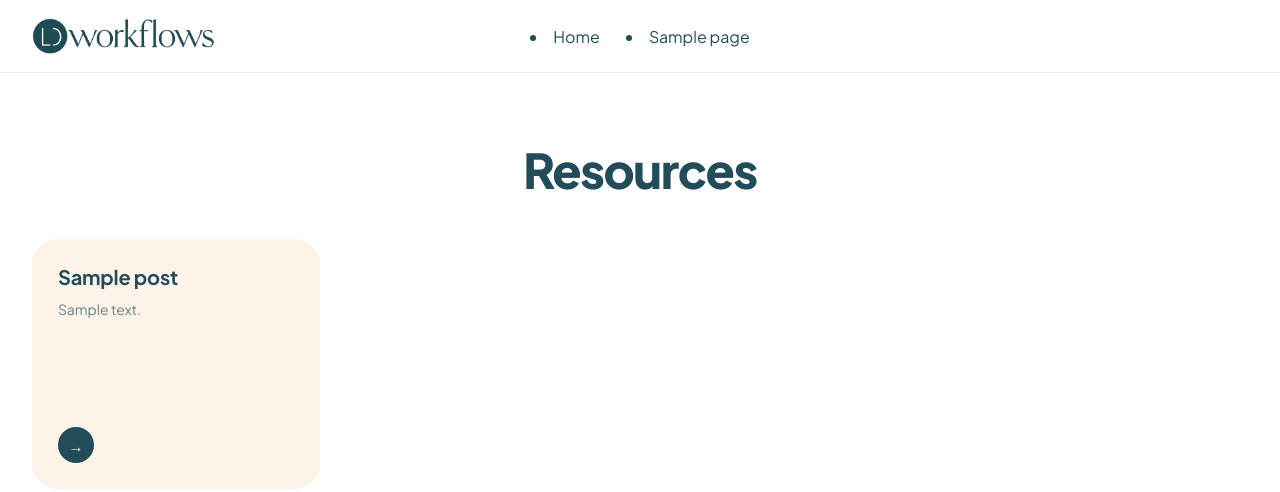
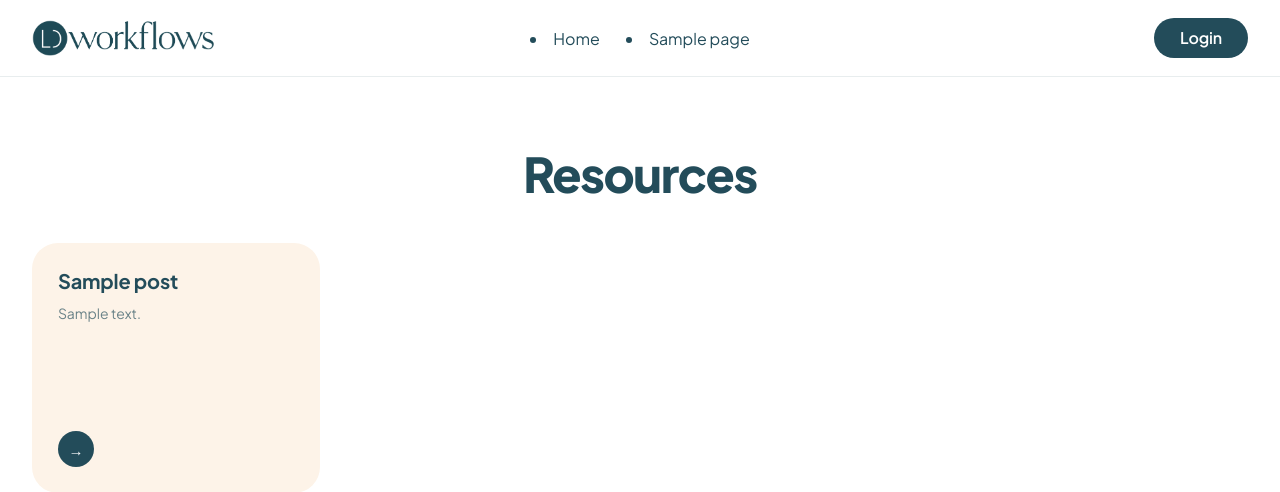
Before and after one commit to rezaulAqb/ldworkflows, a WordPress theme: template wp-content/themes/ldworkflows/index.php in a window 1280 px wide. Shown: the top 492 px of the page. Run offline with PHP 8.4 and a stand-in for WordPress, Linux system fonts and the light colour scheme; the site name, menu and one post (Sample post) are stand-ins, and other content is empty.

Commit message:
Link the header Login and pricing plan buttons
Add a Login button to the theme header pointing at the LightDegree login
page, and give the release mockup's Login the same URL. Plan buttons now
seed real URLs (TidyCal for free trials, the signup form for sales) and
open off-site links in a new tab.

Co-Authored-By: Claude Opus 5.5 <noreply@anthropic.com>

```diff
--- a/release/final-all.html
+++ b/release/final-all.html
@@ -57,7 +57,7 @@
         <svg viewBox="0 0 24 24" width="19" height="19" fill="none" stroke="currentColor" stroke-width="2.2" stroke-linecap="round" style="display: block"><path d="M4 7h16"></path><path d="M4 12h16"></path><path d="M4 17h16"></path></svg>
       </button>
     <div class="ldw-nav-cta" style="display: flex; gap: 14px; align-items: center; flex: none">
-      <a href="#" style="background: #234C5A; color: #FFFFFF; font-size: 15.5px; font-weight: 700; padding: 12px 26px; border-radius: 999px; display: inline-block" style-hover="background: #234C5A; color: #FFFFFF">Login</a>
+      <a href="https://my.lightdegree.com/login/" target="_blank" rel="noopener" style="background: #234C5A; color: #FFFFFF; font-size: 15.5px; font-weight: 700; padding: 12px 26px; border-radius: 999px; display: inline-block" style-hover="background: #234C5A; color: #FFFFFF">Login</a>
     </div>
   </div>
   <div class="ldw-nav-mobile" data-open="{{ navMobile.open }}" style="display: none; border-top: 1px solid rgba(35,76,90,0.1); background: #FFFFFF">
--- a/wp-content/themes/ldworkflows/assets/css/theme-components.css
+++ b/wp-content/themes/ldworkflows/assets/css/theme-components.css
@@ -24,6 +24,9 @@
 .ldw-dropdown-link { display: block; padding: 11px 14px; border-radius: 10px; font-size: 15px; font-weight: 600; color: #234C5A; }
 .ldw-dropdown-link:hover { background: rgba(35,76,90,0.06); }
 .ldw-nav-toggle { display: none; align-items: center; justify-content: center; width: 42px; height: 42px; border-radius: 12px; border: 1px solid rgba(35,76,90,0.1); background: #FFFFFF; cursor: pointer; padding: 0; color: #234C5A; }
+.ldw-nav-cta { display: flex; gap: 14px; align-items: center; align-self: center; justify-self: end; flex: none; }
+.ldw-nav-login { display: inline-flex; align-items: center; background: #234C5A; color: #FFFFFF; font-family: 'Plus Jakarta Sans', sans-serif; font-size: 16px; font-weight: 600; letter-spacing: -0.01em; line-height: 1; padding: 12px 26px; border-radius: 999px; }
+.ldw-nav-login:hover { color: #FFFFFF; opacity: 0.9; }
 .ldw-nav-mobile { display: none; border-top: 1px solid rgba(35,76,90,0.1); background: #FFFFFF; }
 .ldw-nav-mobile.is-open { display: block; }
 .ldw-nav-mobile-inner { max-width: 1240px; margin: 0 auto; padding: 22px 32px 30px; }
--- a/wp-content/themes/ldworkflows/header.php
+++ b/wp-content/themes/ldworkflows/header.php
@@ -37,6 +37,10 @@
     <button type="button" class="ldw-nav-toggle" aria-label="Menu" aria-expanded="false">
       <svg viewBox="0 0 24 24" width="19" height="19" fill="none" stroke="currentColor" stroke-width="2.2" stroke-linecap="round" style="display:block"><path d="M4 7h16"></path><path d="M4 12h16"></path><path d="M4 17h16"></path></svg>
     </button>
+
+    <div class="ldw-nav-cta">
+      <a href="https://my.lightdegree.com/login/" class="ldw-nav-login" target="_blank" rel="noopener">Login</a>
+    </div>
   </div>
 
   <div class="ldw-nav-mobile">
--- a/wp-content/themes/ldworkflows/inc/seed-content.php
+++ b/wp-content/themes/ldworkflows/inc/seed-content.php
@@ -479,7 +479,7 @@ function ldw_seed_pricing_page() {
 				'price_monthly' => '£130',
 				'price_annual'  => '£108',
 				'cta_text'      => 'Start free trial',
-				'cta_url'       => '#',
+				'cta_url'       => 'https://tidycal.com/m4elyl1/30-minute-meeting',
 				'featured'      => false,
 				'features'      => "Shopify sync: orders, refunds, products\nAutomated invoicing\nInventory management\nMTD VAT filing to HMRC\nCore accounting & P&L\nUp to 500 orders / month\n3 users included\n✕ CRM\n✕ Multi-warehouse",
 			),
@@ -490,7 +490,7 @@ function ldw_seed_pricing_page() {
 				'price_monthly' => '£299',
 				'price_annual'  => '£249',
 				'cta_text'      => 'Start free trial',
-				'cta_url'       => '#',
+				'cta_url'       => 'https://tidycal.com/m4elyl1/30-minute-meeting',
 				'featured'      => true,
 				'features'      => "Everything in Starter\nFull CRM with order history\nMulti-warehouse inventory\nAdvanced reporting & dashboards\nPurchase orders & supplier management\nUp to 2,000 orders / month\n8 users included\nEmail & chat support",
 			),
@@ -501,7 +501,7 @@ function ldw_seed_pricing_page() {
 				'price_monthly' => '£599',
 				'price_annual'  => '£499',
 				'cta_text'      => 'Talk to sales',
-				'cta_url'       => '#',
+				'cta_url'       => 'https://my.lightdegree.com/signup/form/',
 				'featured'      => false,
 				'features'      => "Everything in Growth\nMulti-entity & multi-currency\nUnlimited orders\nAPI access & webhooks\nCustom roles & permissions\nDedicated onboarding manager\nUnlimited users\nPhone & priority support",
 			),
--- a/wp-content/themes/ldworkflows/template-parts/pricing-plans.php
+++ b/wp-content/themes/ldworkflows/template-parts/pricing-plans.php
@@ -59,7 +59,7 @@ if ( ! $plans ) {
             <span class="ldw-plan-price-note--annual"><?php echo esc_html( $note_annual ); ?></span>
           </p>
 
-          <a href="<?php echo esc_url( $plan['cta_url'] ); ?>" class="ldw-plan-cta"><?php echo esc_html( $plan['cta_text'] ); ?></a>
+          <a href="<?php echo esc_url( $plan['cta_url'] ); ?>"<?php echo ldw_link_target_attrs( $plan['cta_url'] ); // phpcs:ignore WordPress.Security.EscapeOutput.OutputNotEscaped -- pre-escaped attribute string. ?> class="ldw-plan-cta"><?php echo esc_html( $plan['cta_text'] ); ?></a>
 
           <?php if ( $plan['features'] ) : ?>
             <div class="ldw-plan-features">
```
